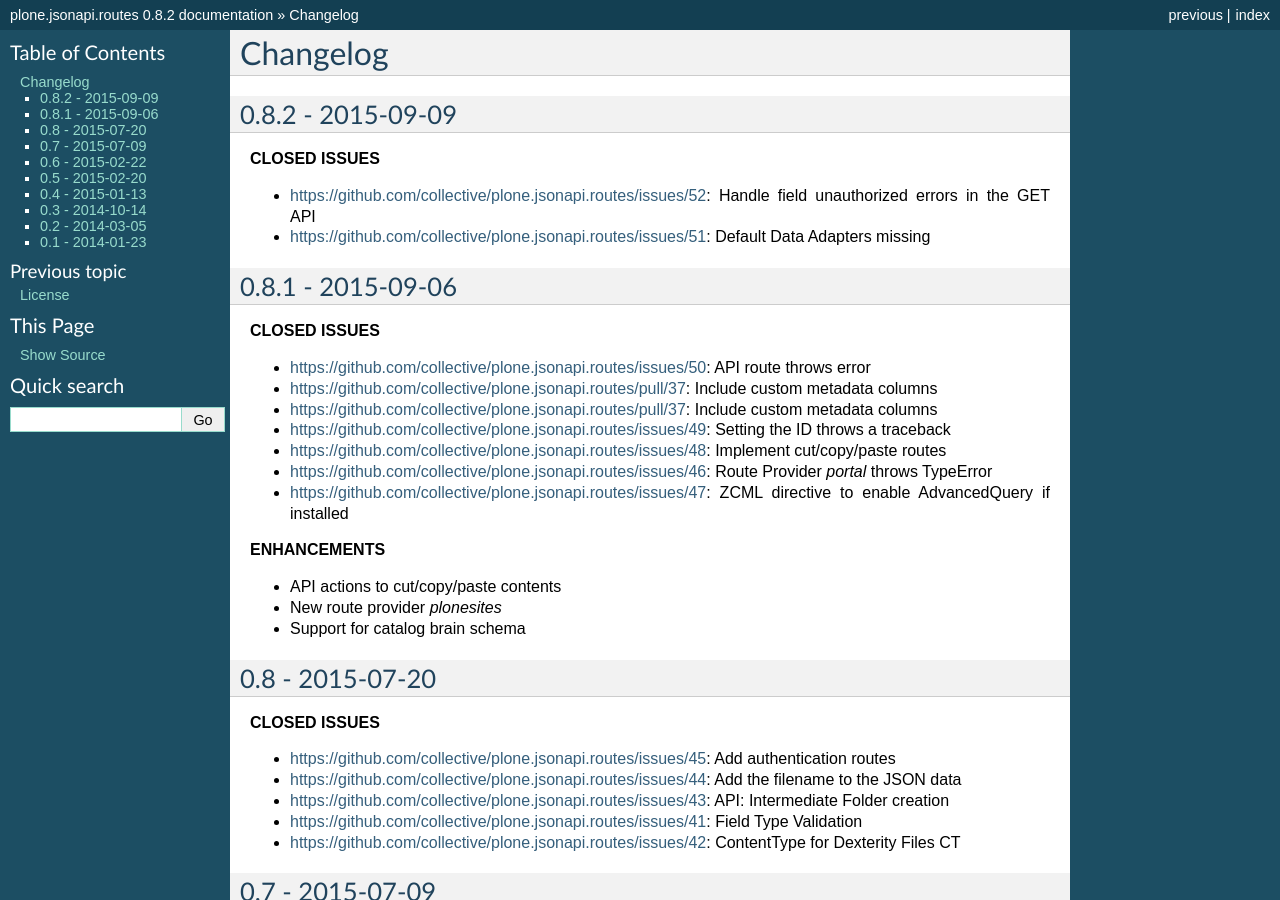
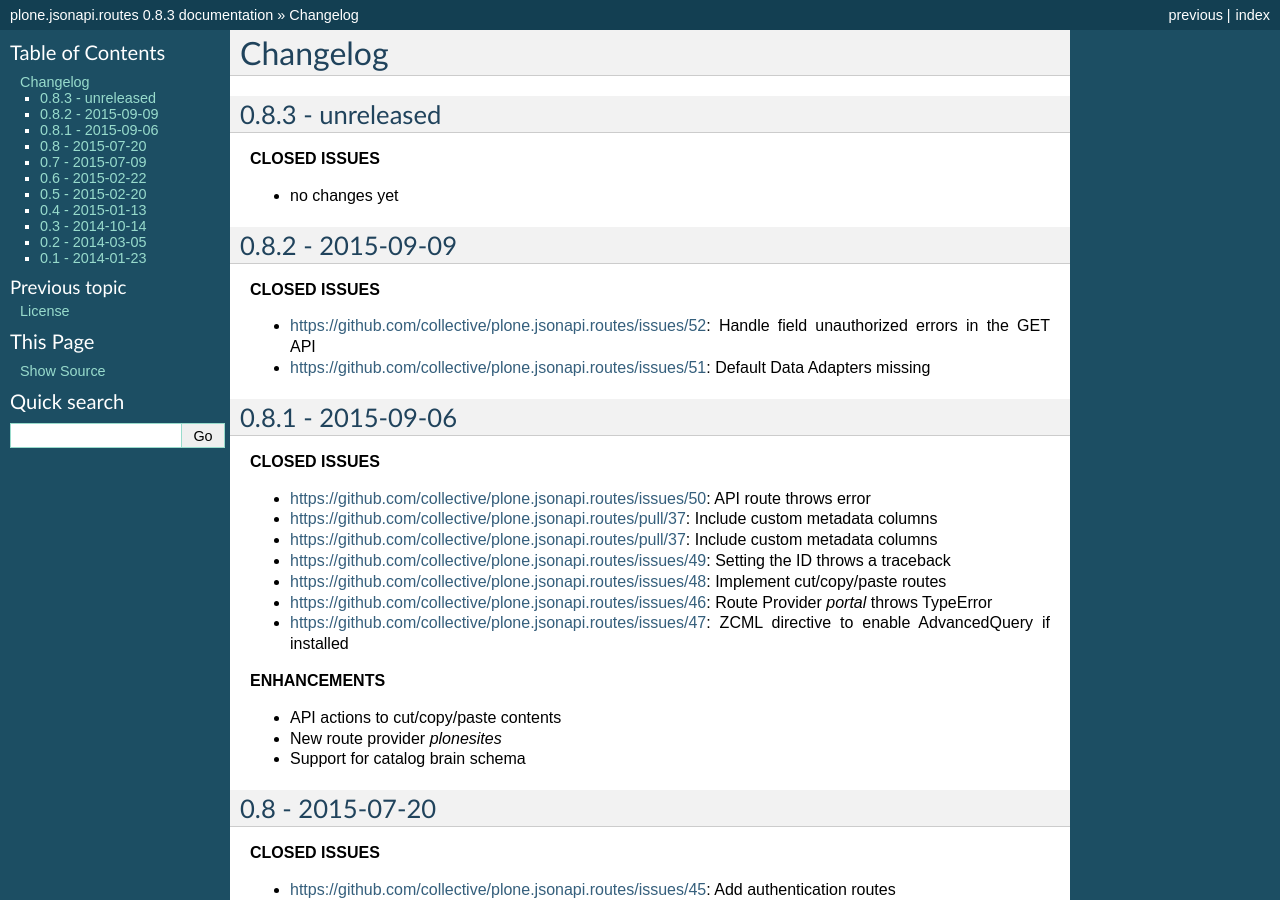
Before and after one commit to collective/plone.jsonapi.routes, a Sphinx documentation site: the page built from docs/HISTORY.rst, in a window 1280 px wide and 900 px high. Built offline with Sphinx 7.4.7, drawn with Linux system fonts in a browser that asks for light colours; some of the changed text lies outside the part shown.

Commit message:
development branch is now  0.8.3

```diff
--- a/README.rst
+++ b/README.rst
@@ -2,7 +2,7 @@
 ====================
 
 :Author: Ramon Bartl
-:Version: 0.8.2
+:Version: 0.8.3
 
 
 .. contents:: Table of Contents
--- a/docs/HISTORY.rst
+++ b/docs/HISTORY.rst
@@ -2,6 +2,13 @@
 
 Changelog
 =========
+
+0.8.3 - unreleased
+------------------
+
+**CLOSED ISSUES**
+
+- no changes yet
 
 
 0.8.2 - 2015-09-09
--- a/docs/conf.py
+++ b/docs/conf.py
@@ -54,9 +54,9 @@
 # built documents.
 #
 # The short X.Y version.
-version = '0.8.2'
+version = '0.8.3'
 # The full version, including alpha/beta/rc tags.
-release = '0.8.2'
+release = '0.8.3'
 
 # The language for content autogenerated by Sphinx. Refer to documentation
 # for a list of supported languages.
--- a/setup.py
+++ b/setup.py
@@ -3,7 +3,7 @@
 import os
 from setuptools import setup, find_packages
 
-version = '0.8.2'
+version = '0.8.3'
 
 long_description = (
     open('README.rst').read()
```
